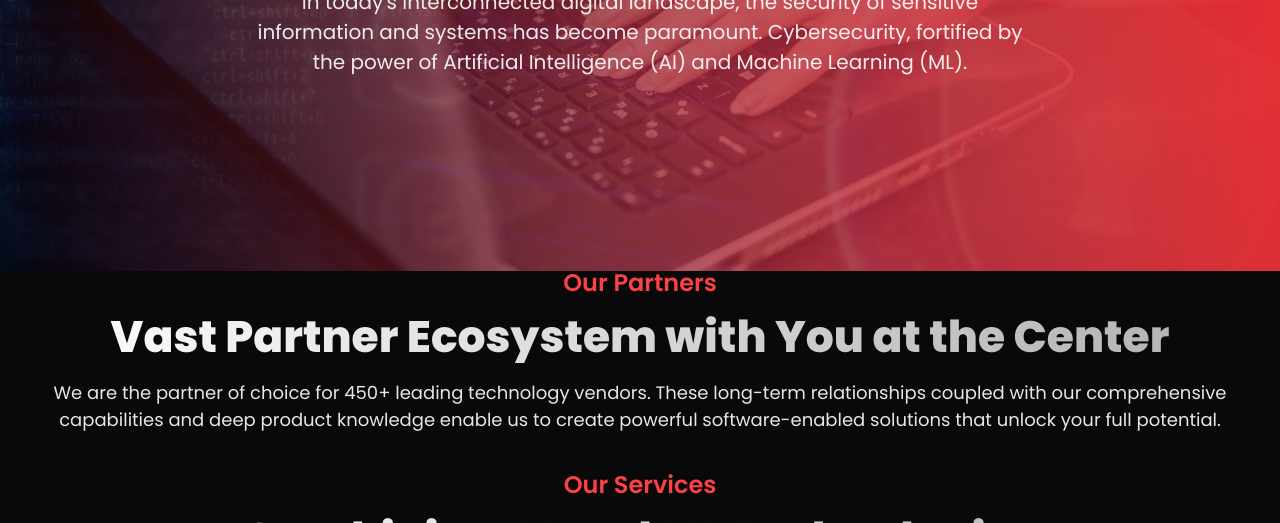
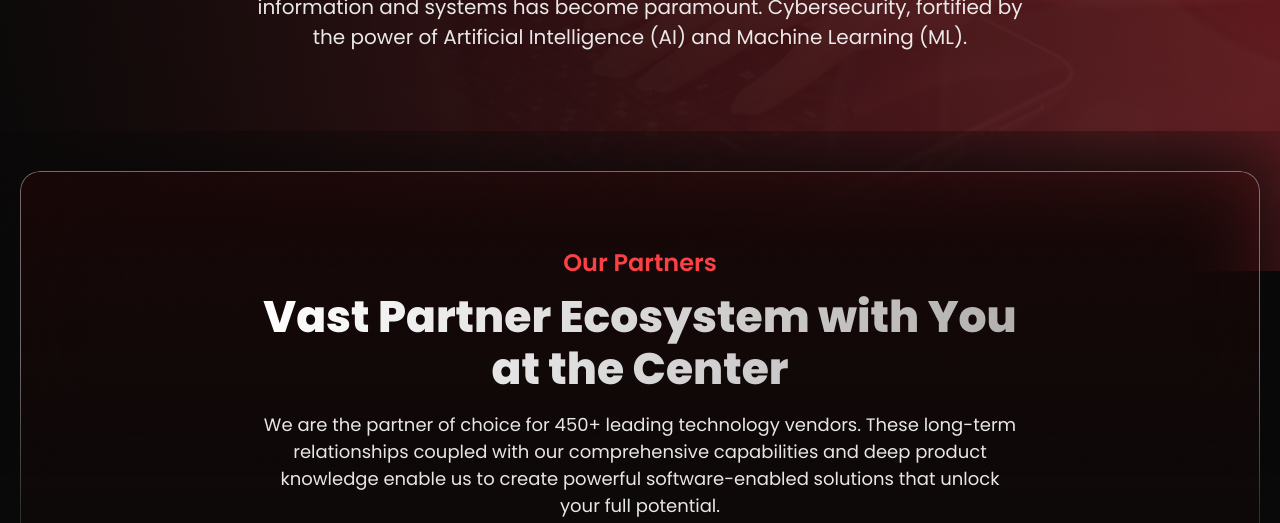
Before and after one commit to Mohammad-Ahmed73/sand-point-cyber, a plain HTML site: page index.html in a window 1280 px wide. Shown: the part 429-952 px from the top of the page. Drawn offline with Linux system fonts and the light colour scheme.

Commit message:
Create New sections

```diff
--- a/css/style.css
+++ b/css/style.css
@@ -325,16 +325,56 @@ img {
     padding: 100px 0;
 }
 .our-offices .office-address-list .address-box {
-    border-width: 1px;
-    border-image: linear-gradient(to top, #000000 0%, #920000 20%) 1; /* Gradient border image */
-    border-image-slice: 1; /* Keep the entire gradient as the border */
-    border-style: solid;
     padding: 40px 15px;
-    border-radius: 40px;
+    border-radius: 10px;
+    background: linear-gradient(149deg, #000000 40%, #920000 400%);
+    z-index: 0;
+}
+
+.address-box:before {
+    content: "";
+    position: absolute;
+    inset: 0;
+    border-radius: 10px;
+    padding: 1px;
+    background: linear-gradient(to top, #000000 0%, rgb(255 255 255 / 40%) 60%);
+    -webkit-mask: linear-gradient(#fff 0 0) content-box, linear-gradient(#fff 0 0);
+    -webkit-mask-composite: xor;
+    mask-composite: exclude;
+    z-index: -1;
 }
 
 .our-offices .office-address-list {
     max-width: 928px;
+}
+
+/* Our Partner Styling */
+.our-partners .inner-container {
+    padding: 80px 15px;
+    position: relative;
+    z-index: 0;
+    background: linear-gradient(180deg, rgba(146, 0, 0, 0.10) 0%, rgba(0, 0, 0, 0.00) 100%);
+    border-radius: 20px;
+    margin-top: -100px;
+}
+
+.our-partners .inner-container:before {
+    content: "";
+    position: absolute;
+    inset: 0;
+    border-radius: 20px;
+    padding: 1px;
+    background: linear-gradient(to top, #000000 0%, rgb(255 255 255 / 40%) 60%);
+    -webkit-mask:
+     linear-gradient(#fff 0 0) content-box,
+     linear-gradient(#fff 0 0);
+    -webkit-mask-composite: xor;
+    mask-composite: exclude;
+    z-index: -1;
+}
+
+.our-partners .inner-container .content {
+    max-width: 760px;
 }
 
 
@@ -400,10 +440,24 @@ img {
 /* Banner Styling */
 .banner-main {
     min-height: 700px;
-    background: linear-gradient(260deg, rgba(239,46,50,1) 0%, rgba(239,46,50,0) 100%), url('../image/person-working-html-computer.png');
+    padding: 100px 0 150px;
+    background: linear-gradient(260deg, rgb(239 46 50 / 75%) -100%, #0a0909 100%), url('../image/person-working-html-computer.png');
     background-position: center;
     background-size: cover;
     background-repeat: no-repeat;
+}
+
+.banner-main:after {
+    content: "";
+    position: absolute;
+    top: 80%;
+    left: 0;
+    background-image: url(../image/dark-blur-shadow.png);
+    background-position: center;
+    background-repeat: no-repeat;
+    background-size: cover;
+    width: 100%;
+    height: 344px;
 }
 
 .banner-main .banner-image img {
--- a/index.html
+++ b/index.html
@@ -69,7 +69,7 @@
     <!-- Header End -->
 
     <section
-      class="banner-main py-5 d-flex align-items-center justify-content-center"
+      class="banner-main d-flex align-items-center justify-content-center position-relative"
     >
       <div class="container-lg">
         <div class="content text-center w-100 mx-auto">
@@ -90,7 +90,7 @@
     <section class="our-partners">
       <div class="container-lg">
         <div class="inner-container">
-          <div class="content text-center">
+          <div class="content text-center w-100 mx-auto">
             <h5 class="head-h5 fw-600 dark-red-color mb-3">Our Partners</h5>
             <h3 class="head-h3 text-gradient mb-3 fw-800">
               Vast Partner Ecosystem with You at the Center
@@ -157,9 +157,9 @@
             concerns, and provide the support you need.
           </p>
         </div>
-		<div class="office-address-list w-100 mx-auto">
+		<div class="row office-address-list w-100 mx-auto">
 			<div class="col-lg-3 col-md-4 col-sm-6">
-				<div class="address-box text-center">
+				<div class="address-box text-center position-relative">
 					<h6 class="head-h6 text-gradient fw-500 mb-0">Washington, DC</h6>
 				</div>
 			</div>
```
Also changed, not shown: image/dark-blur-shadow.png (added).
